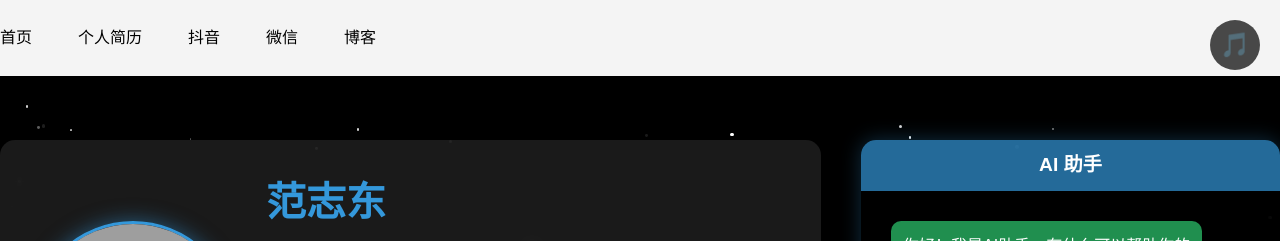
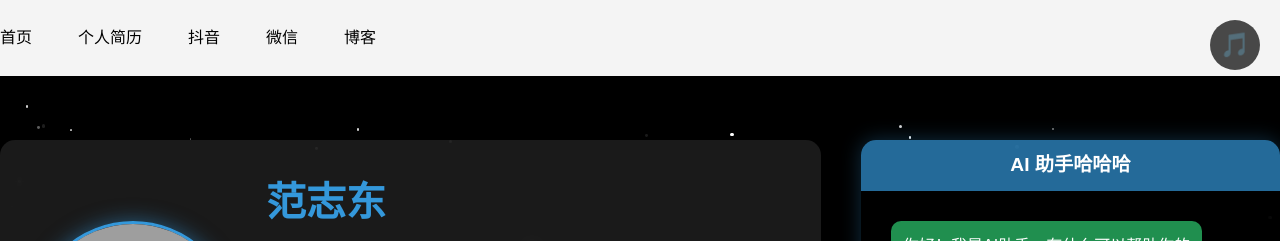
Before and after one commit to yunweilaofan/yunweilaofan.github.io, a website: page about.html in a window 1280 px wide. Shown: the top 241 px of the page. Drawn offline with nearby package versions, Linux system fonts and the light colour scheme; grey boxes are pictures that could not be loaded.

Commit message:
顶顶顶顶顶顶顶

```diff
--- a/about.html
+++ b/about.html
@@ -408,7 +408,7 @@
         </div>
 
         <div class="chat-container">
-            <h3 class="chat-title">AI 助手</h3>
+            <h3 class="chat-title">AI 助手哈哈哈</h3>
             <div class="chat-messages" id="chat-messages"></div>
             <div class="chat-input">
                 <input type="text" id="user-input" placeholder="输入您的问题...">
```
